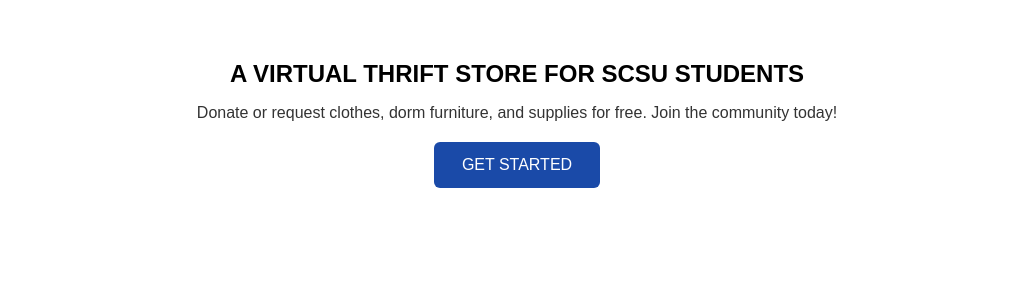
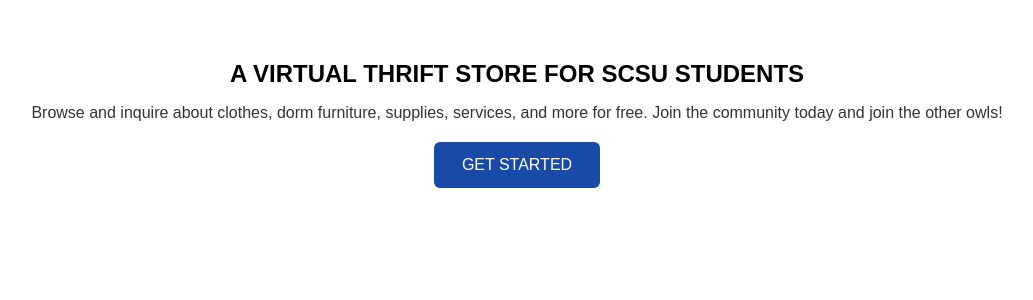
Before and after one commit to masterpillow/campus-closet, a Flask app: page / in a window 1280 px wide. Shown: the part 117-417 px from the top of the page, without its empty margins (123-1156 px from the left). Run offline with Flask 3, Linux system fonts and the light colour scheme.

Commit message:
Updated landing page html

```diff
--- a/app/templates/index.html
+++ b/app/templates/index.html
@@ -12,7 +12,7 @@
   </header>
   <section class="hero">
     <h2>A VIRTUAL THRIFT STORE FOR SCSU STUDENTS</h2>
-    <p>Donate or request clothes, dorm furniture, and supplies for free. Join the community today!</p>
+    <p>Browse and inquire about clothes, dorm furniture, supplies, services, and more for free. Join the community today and join the other owls!</p>
     <a href="{{ url_for('main.login') }}"><button class="cta-button">GET STARTED</button></a>
   </section>
   </body>
```
